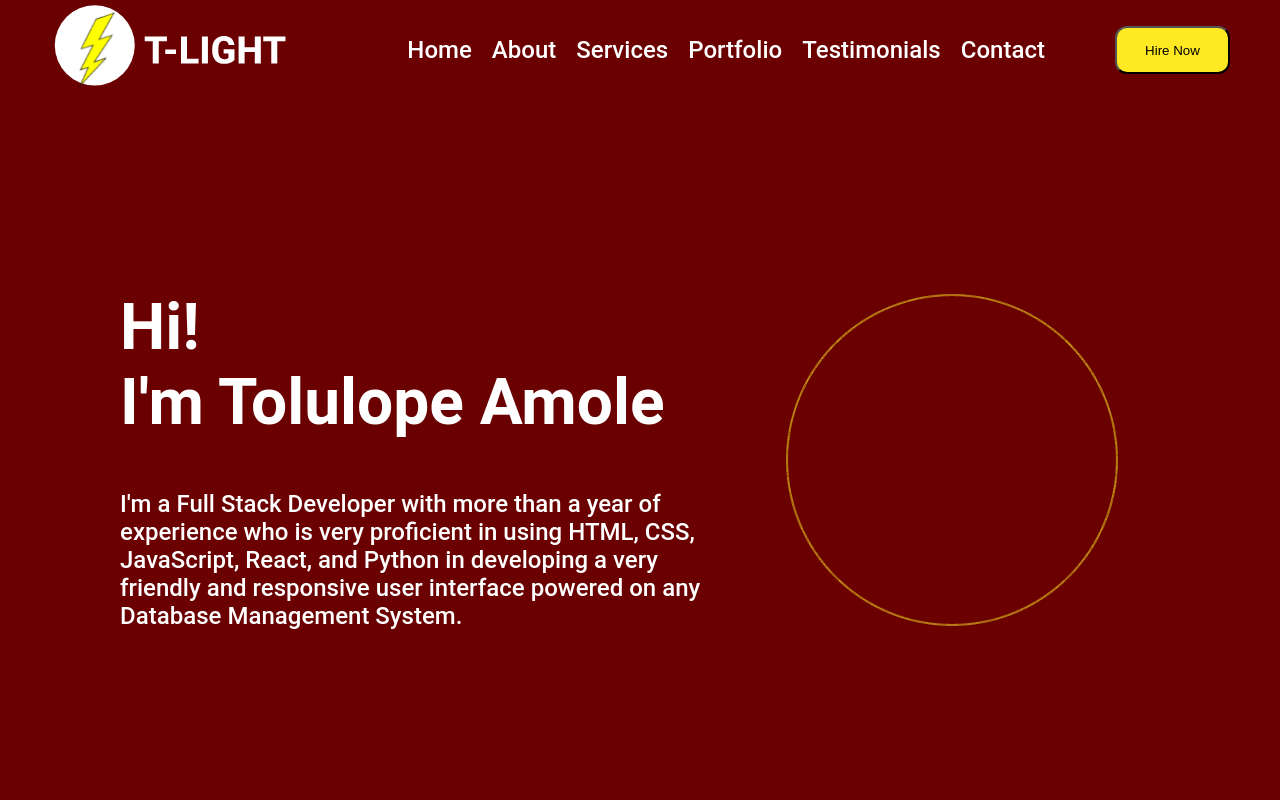
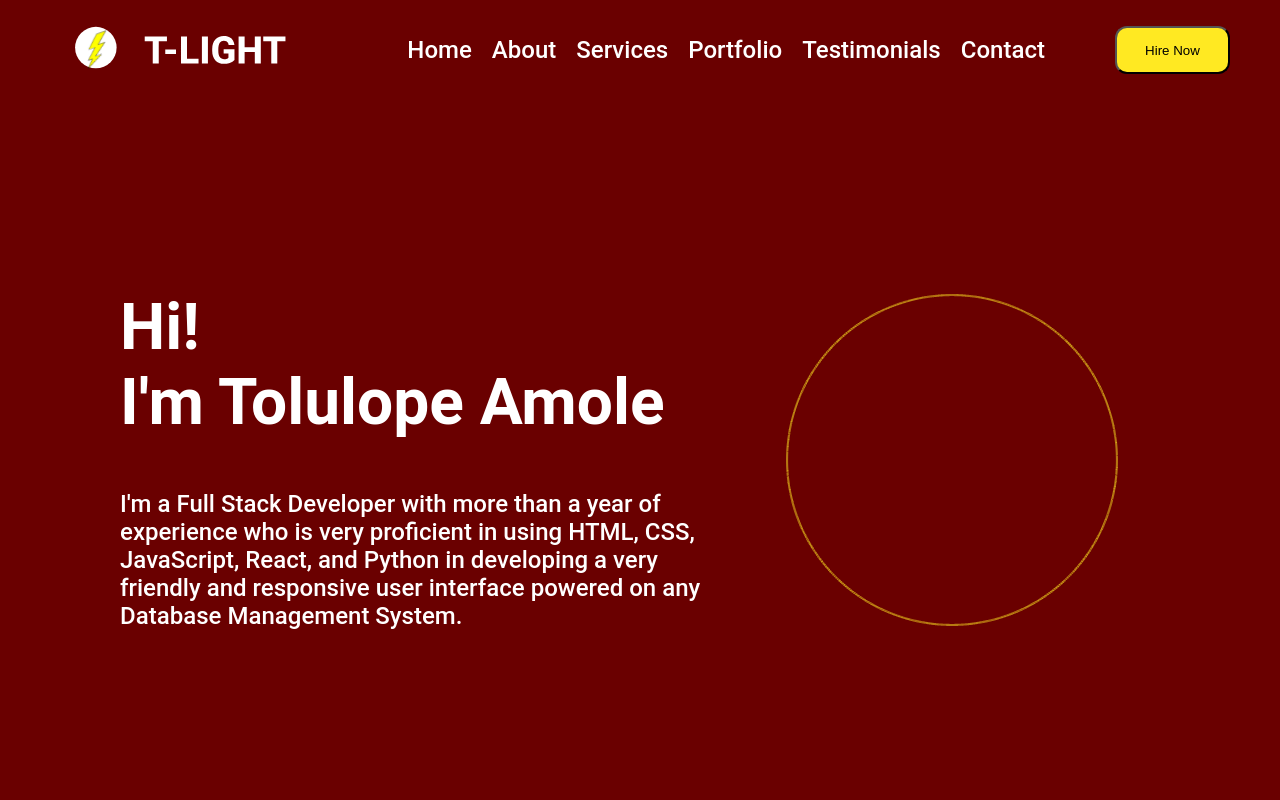
Before and after one commit to Tolulophey/my-personal-portfolio, a React (Create React App) app: page / in a window 1280 px wide. Shown: the top 800 px of the page. Built offline with nearby package versions, Linux system fonts and the light colour scheme.

Commit message:
logo height updated

```diff
--- a/src/components/About/About.js
+++ b/src/components/About/About.js
@@ -3,10 +3,15 @@ import './about.css'
 import person from '../../images/person.svg'
 import tick from '../../images/tick.svg'
 import star from '../../images/star.svg'
+import Header from '../header/Header'
 
 function About() {
+  const section = <h2>About</h2>
   return (
     <div className='about' id='About'>
+      <Header
+        first={section}
+      />
       <div className='top'>We Are Here To Make Your Website Look More Elegant And Stylish!</div>
       <div className="bottom">
         <div className="left">
--- a/src/components/header/header.css
+++ b/src/components/header/header.css
@@ -31,6 +31,7 @@
 }
 .logo > img{
     width: 100%;
+    height: 100%;
 }
 .logo >img:nth-child(2) {
     height: 50%;
--- a/src/components/hero/Hero.js
+++ b/src/components/hero/Hero.js
@@ -5,7 +5,6 @@ import Header from '../header/Header'
 import ellipse from '../../images/ellipse.svg'
 import arrow from '../../images/arrow.svg'
 import {ScrollContext} from '../../App'
-
 
 function Hero() {
   const scroll = useContext(ScrollContext);
```
